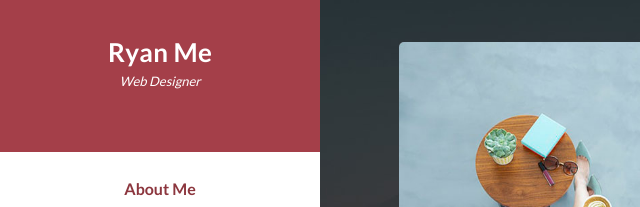
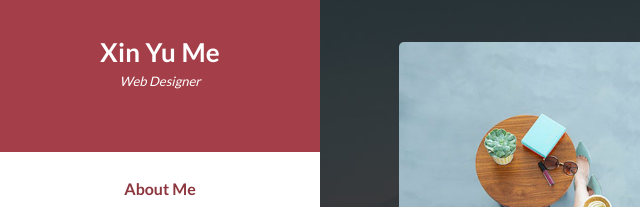
Before and after one commit to HackMelbourne/hackiethon-portfolio-template-2, a plain HTML site: page index.html in a window 1280 px wide. Shown: the part 203-410 px from the top of the page, 0-640 px from the left. Drawn offline with Linux system fonts and the light colour scheme.

Commit message:
Update index.html

```diff
--- a/index.html
+++ b/index.html
@@ -40,7 +40,7 @@ https://templatemo.com/tm-531-reflux
               <a href="#"><img src="assets/images/author-image.jpg" alt="" /></a>
             </div>
             <div class="author-content">
-              <h4>Ryan Me</h4>
+              <h4>Xin Yu Me</h4>
               <span>Web Designer</span>
             </div>
             <nav class="main-nav" role="navigation">
```
